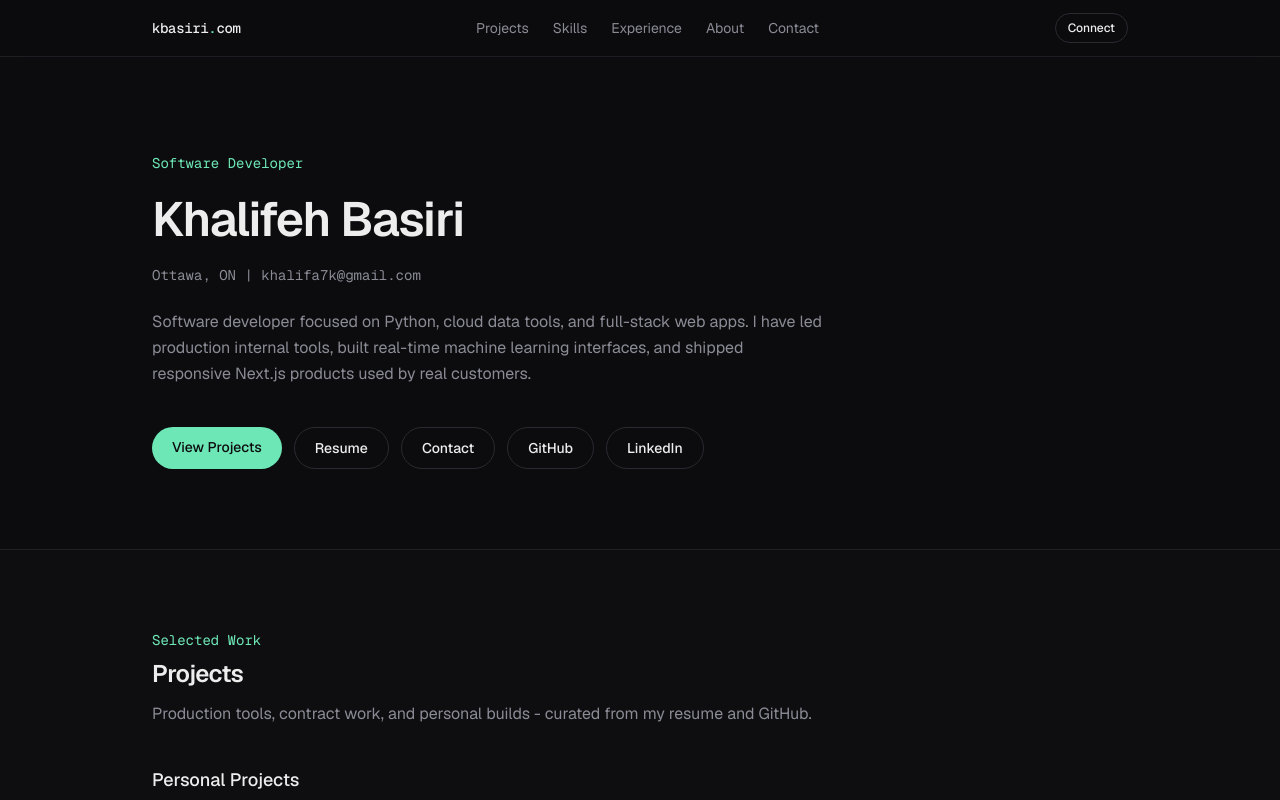
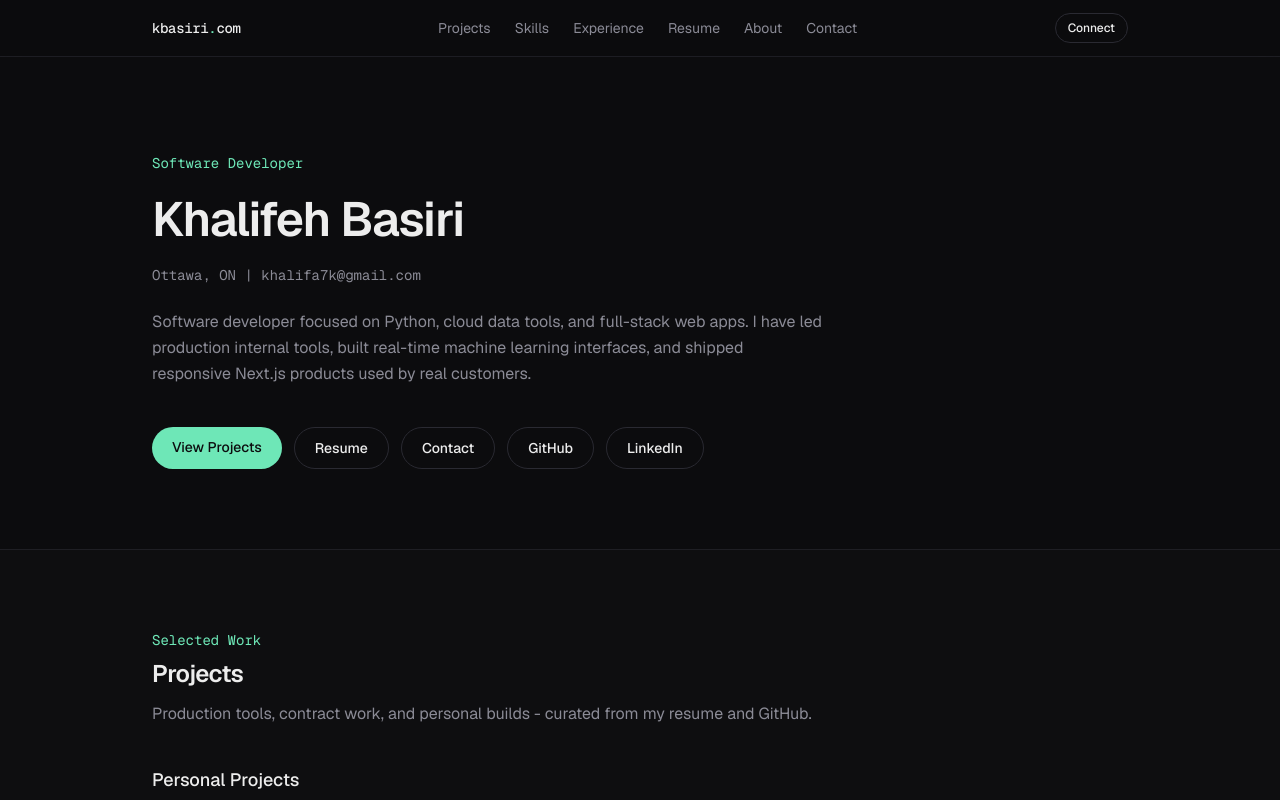
Before and after one commit to khalifehbasiri/khalifeh-portfolio, a Next.js app: page / in a window 1280 px wide. Shown: the top 800 px of the page. Built offline with nearby package versions, Linux system fonts and the light colour scheme.

Commit message:
added resume header for ease of access

```diff
--- a/app/components/Header.tsx
+++ b/app/components/Header.tsx
@@ -4,6 +4,7 @@ const navItems = [
   { label: "Projects", href: "#projects" },
   { label: "Skills", href: "#skills" },
   { label: "Experience", href: "#experience" },
+  { label: "Resume", href: "/resume" },
   { label: "About", href: "#about" },
   { label: "Contact", href: "#contact" },
 ];
```
